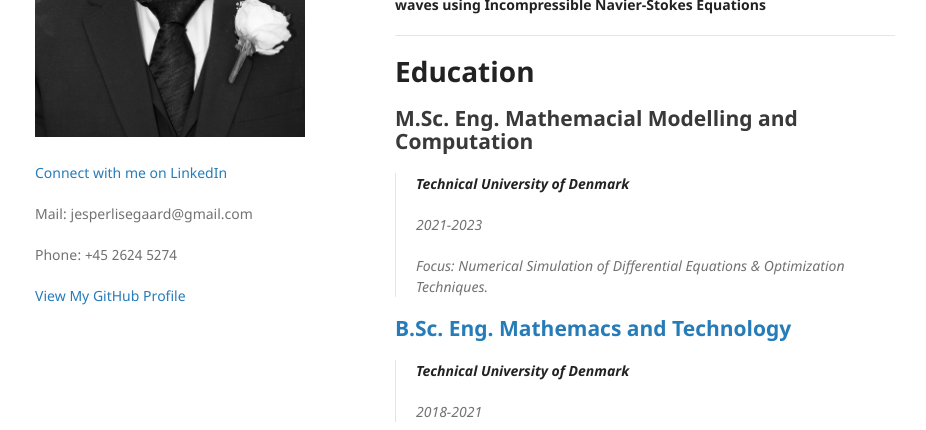
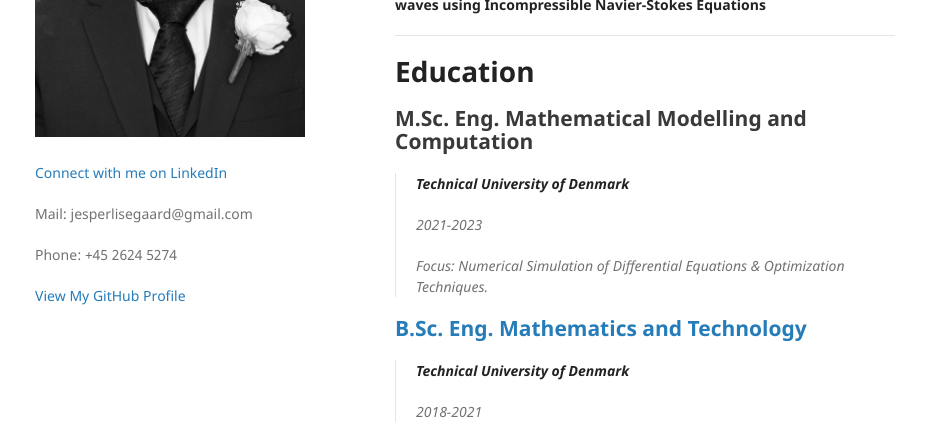
Before and after one commit to JLisegaard/jlisegaard.github.io, a Jekyll site: the page built from index.md, in a window 1280 px wide and 1361 px high. Shown: the part 361-791 px from the top of the window, without its empty margins (175-1101 px from the left). Built offline with Jekyll 4.4.1, drawn with Linux system fonts in a browser that asks for light colours; our own code applies the rules of GitHub Pages for plain Markdown files.

Commit message:
Update index.md

```diff
--- a/index.md
+++ b/index.md
@@ -19,7 +19,7 @@ I am a dedicated and ambitious engineer within applied mathematics, who possess
 
 # Education
 
-## M.Sc. Eng. Mathemacial Modelling and Computation
+## M.Sc. Eng. Mathematical Modelling and Computation
 
 > **Technical University of Denmark**
 >
@@ -29,7 +29,7 @@ I am a dedicated and ambitious engineer within applied mathematics, who possess
 
 
 
-## <a>B.Sc. Eng. Mathemacs and Technology<a>
+## <a>B.Sc. Eng. Mathematics and Technology<a>
 
 > **Technical University of Denmark**
 >
```
